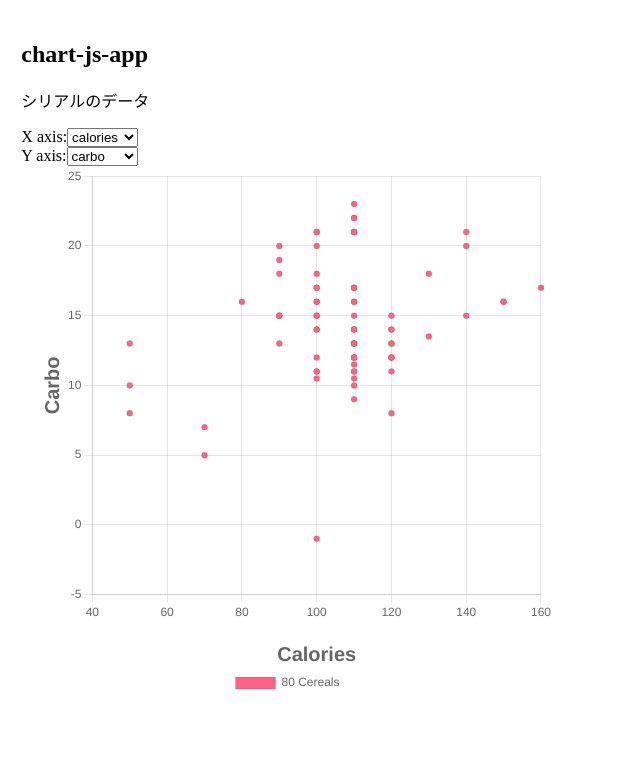
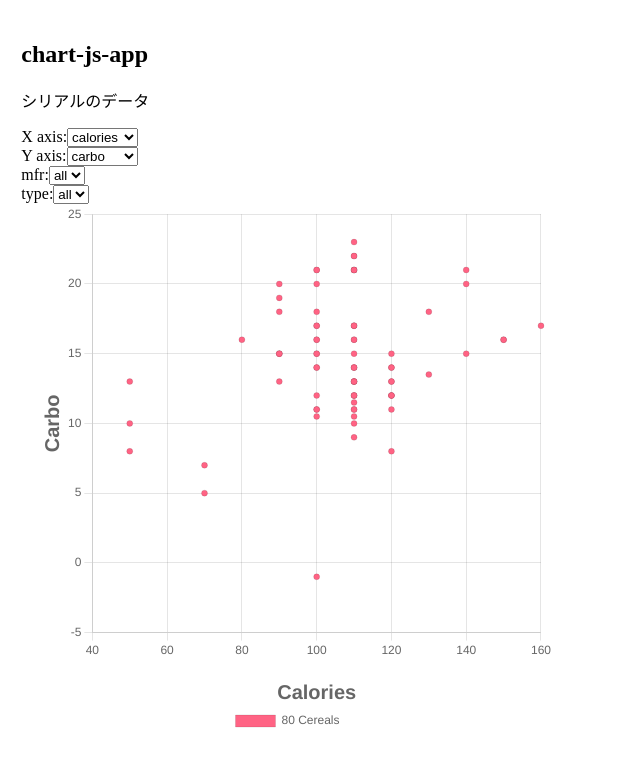
Before and after one commit to supawichable/chart-js-app, a Next.js app: page / in a window 1280 px wide. Shown: the top 766 px of the page, without its empty margins (0-640 px from the left). Built offline with nearby package versions, Linux system fonts and the light colour scheme.

Commit message:
add dropdowns for mfr and type

```diff
--- a/src/pages/index.tsx
+++ b/src/pages/index.tsx
@@ -10,6 +10,13 @@ export default function Home(props: any) {
   const nutritionArr = numeralNutritions;
   const [xAxis, setXAxis] = React.useState("calories");
   const [yAxis, setYAxis] = React.useState("carbo");
+  const [selectedMfr, setSelectedMfr] = React.useState("all");
+  const [selectedType, setSelectedType] = React.useState("all");
+
+  const uniqueMfrSet: Set<string> = new Set(props.cereals.map((cereal:any) => (cereal.mfr)));
+  uniqueMfrSet.add('all');
+  const uniqueTypeSet: Set<string> = new Set(props.cereals.map((cereal:any) => (cereal.type)));
+  uniqueTypeSet.add('all');
 
   React.useEffect(() => {
     let myChart: any = null;
@@ -71,6 +78,13 @@ export default function Home(props: any) {
       myChart.destroy();
     };
   }, [xAxis, yAxis, props.cereals]);
+
+  React.useEffect(() => {
+    props.cereals.forEach((cereal:any) => {
+      uniqueMfrSet.add(cereal.mfr);
+    })
+  }, [props.cereals])
+
   return (
     <>
       <Head>
@@ -117,6 +131,44 @@ export default function Home(props: any) {
               </select>
             </label>
           </div>
+          <div className="relative w-full lg:max-w-sm">
+            <label>
+              mfr:
+              <select
+                value={selectedMfr}
+                onChange={(e) => setSelectedMfr(e.target.value)}
+              >
+                {
+                  Array.from(uniqueMfrSet).map((mfr:string, index) => {
+                    return (
+                      <option value={mfr} key={index}>
+                        {mfr}
+                      </option>
+                    )
+                  })
+                }
+              </select>
+            </label>
+          </div>
+          <div className="relative w-full lg:max-w-sm">
+            <label>
+              type:
+              <select
+                value={selectedType}
+                onChange={(e) => setSelectedType(e.target.value)}
+              >
+                {
+                  Array.from(uniqueTypeSet).map((type:string, index) => {
+                    return (
+                      <option value={type} key={index}>
+                        {type}
+                      </option>
+                    )
+                  })
+                }
+              </select>
+            </label>
+          </div>
           <div style={{ width: "400pt" }}>
             <canvas id="myChart" width="300" height="300"></canvas>
           </div>
```
